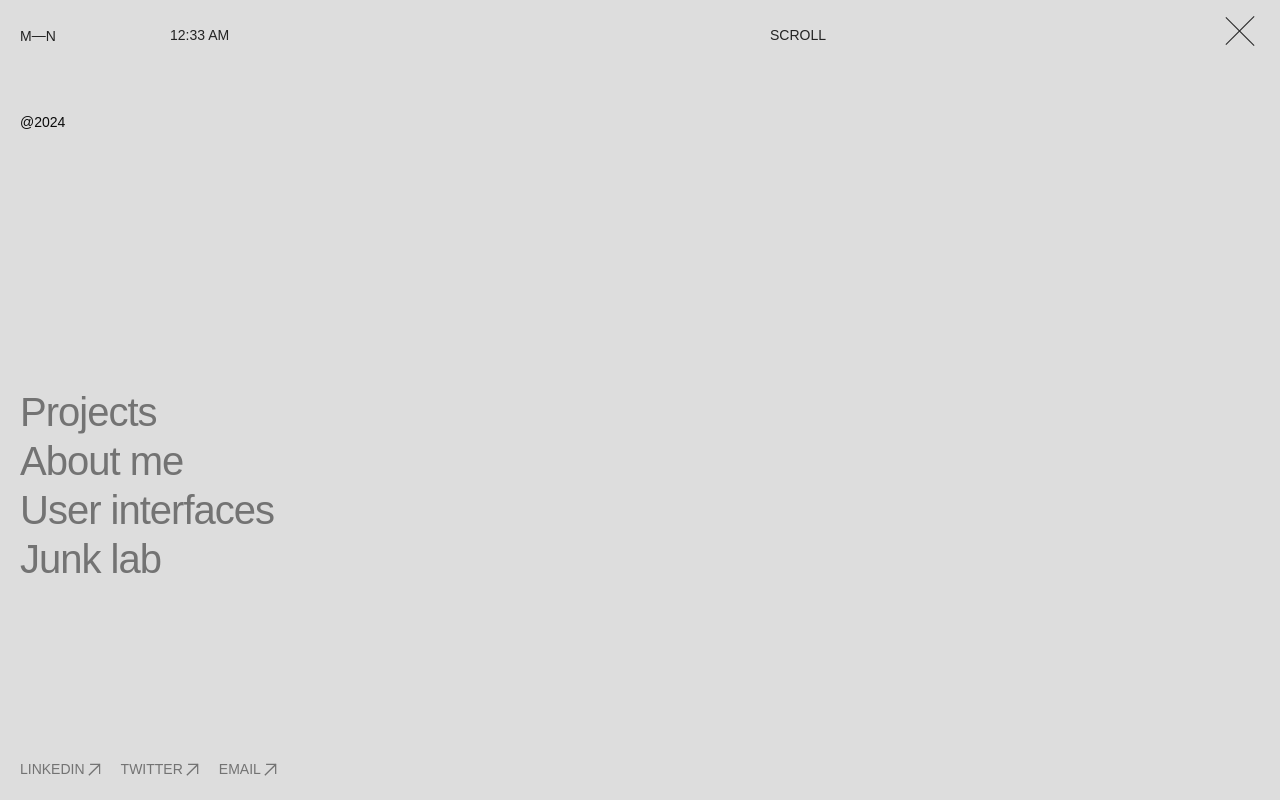
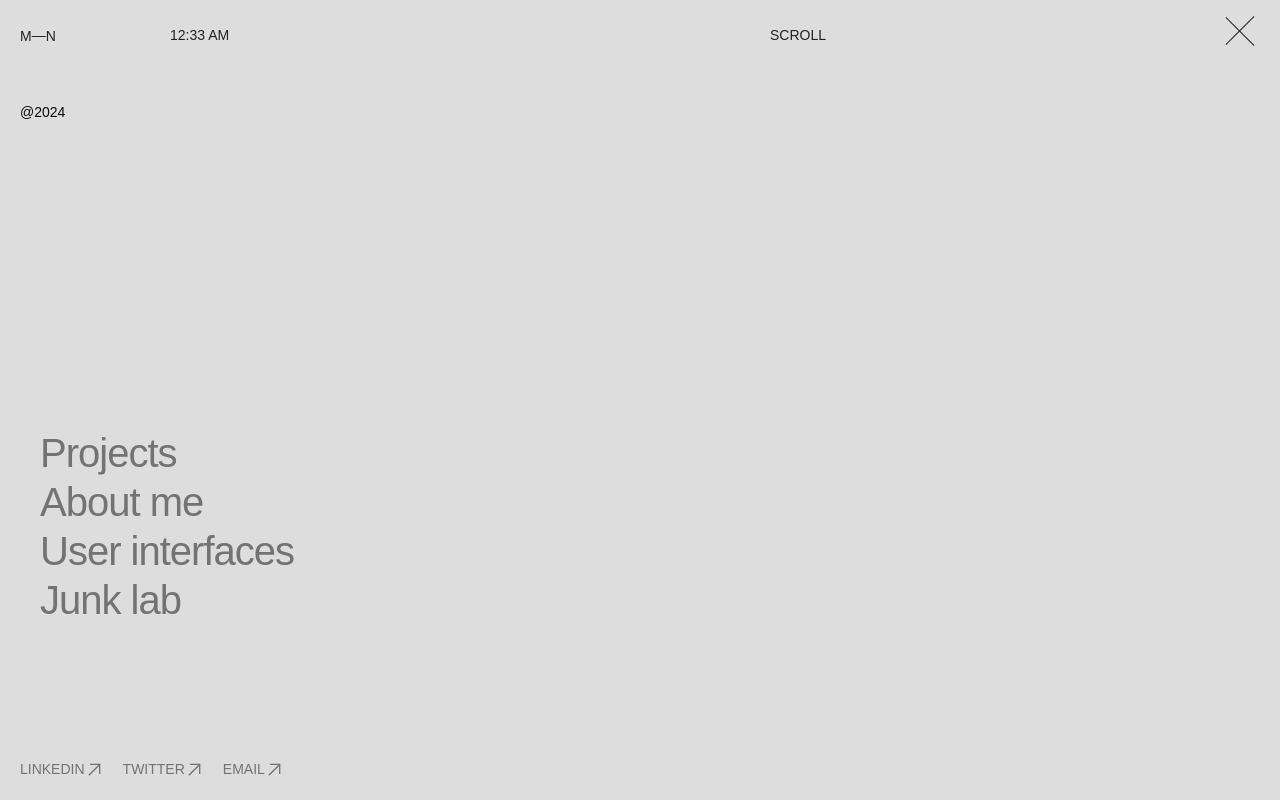
Before and after one commit to Nsude/portfolio, a React (Vite) app: page / in a window 1280 px wide. Both pictures are taken after a click on the button 1240 px from the left and 31 px from the top of the page. Built offline with nearby package versions, Linux system fonts and the light colour scheme; a web font is replaced by a local one.

Commit message:
braces for desktop menu implemented

```diff
--- /dev/null
+++ b/src/components/global/BracesHeaderText.tsx
@@ -0,0 +1,20 @@
+import React from 'react'
+
+interface Props {
+  text: string
+}
+
+const BracesHeaderText:React.FC<Props> = ({text}) => {
+  return (
+    <div className='group relative opacity-50 hover:opacity-100 transition-all duration-[600ms]'>
+      <span className='hidden lg:block text-[40px] opacity-0 absolute left-[-15px] top-[-8px] group-hover:left-0 group-hover:opacity-100 transition-all duration-[200ms]'>{'{'}</span>
+      <h2
+        className="text-[40px] leading-[1.1] tracking-tight lg:mx-5">
+        {text}
+      </h2>
+      <span className='hidden lg:block text-[40px] opacity-0 absolute right-[-15px] top-[-8px] group-hover:right-0 group-hover:opacity-100 transition-all duration-[200ms]'>{'}'}</span>
+    </div>
+  )
+}
+
+export default BracesHeaderText
--- a/src/components/global/BracesOnHover.tsx
+++ /dev/null
@@ -1,20 +0,0 @@
-
-import React, { PropsWithChildren } from 'react'
-
-const BracesOnHover:React.FC<PropsWithChildren> = ({children}) => {
-  return (
-    <div className="group relative inline-block">
-      <div className="relative">
-        {children}
-        <span className="absolute left-[-10px] top-1/2 transform -translate-y-1/2 opacity-0 group-hover:opacity-100">
-          {"{"}
-        </span>
-        <span className="absolute right-[-10px] top-1/2 transform -translate-y-1/2 opacity-0 group-hover:opacity-100">
-          {"}"}
-        </span>
-      </div>
-    </div>
-  )
-}
-
-export default BracesOnHover;
--- a/src/components/global/NavMenu.tsx
+++ b/src/components/global/NavMenu.tsx
@@ -4,6 +4,7 @@ import useCustomEffect from "../hooks/useCustomEffect";
 import gsap from 'gsap';
 import SocialLink from "./SocialLink";
 import slideup from "../utils/SlideUp";
+import BracesHeaderText from "./BracesHeaderText";
 
 const NavMenu = () => {
   const {open, pages, socialLinks} = useNavContext();
@@ -53,29 +54,29 @@ const NavMenu = () => {
   return (
     <div ref={container}
       className="text-base w-full h-[100vh] pointer-events-none text-myblack p-[20px] bg-myGray-100 fixed opacity-0 z-10">
-      <div ref={innerCon} className="grid grid-rows-8 h-[100%] w-full ">
+      <div ref={innerCon} className="grid grid-rows-9 h-[100%] w-full">
         <div ref={(el) => addElem(el)} className="row-start-2">
           <p>@{new Date().getFullYear()}</p>
         </div>
 
-        {/* ===== pAGE LINKS ===== */}
-        <div className="row-start-5">
+        {/* ===== PAGE LINKS ===== */}
+        <div className="row-start-6">
           {
             pages.map((page, i) => (
               <button ref={(el) => addElem(el)} key={i} className="mb-[5px] last:mb-[0] block">
-                <h2 className="text-[40px] opacity-50 leading-[1.1] tracking-tight" >{page.name}</h2>
+                <BracesHeaderText text={page.name} />
               </button>
             ))
           }
         </div>
 
         {/* ===== SOCIAL LINKS ===== */}
-        <div className="row-start-9 flex gap-[20px]">
+        <div className="row-start-10 flex gap-[20px]">
           {
             socialLinks.map((link, i) => (
-              <div ref={(el) => addElem(el)} key={i}>
+              <button ref={(el) => addElem(el)} key={i}>
                 <SocialLink title={link} trigger={open} iconSize={13} />
-              </div>
+              </button>
             ))
           }
         </div>
--- a/src/components/global/SocialLink.tsx
+++ b/src/components/global/SocialLink.tsx
@@ -1,5 +1,6 @@
-import React from 'react'
+import React, { useRef } from 'react'
 import LinkIcon from '../../assets/icons/LinkIcon';
+import gsap from 'gsap';
 
 interface Props {
   title: string,
@@ -8,12 +9,41 @@ interface Props {
 }
 
 const SocialLink:React.FC<Props> = ({title, trigger, iconSize}) => {
+  const iconRef = useRef(null);
+
+  const animateIcon = (mouseIn?: boolean) => {
+    const tl = gsap.timeline();
+    const duration = 0.6;
+
+    if (mouseIn) {
+      tl.to(iconRef.current, {
+        scale: .6,
+        duration,
+        transformOrigin: "bottom center"
+      })
+    } else {
+      tl.to(iconRef.current, {
+        scale: 1,
+        duration,
+        transformOrigin: "bottom center"
+      })
+    }
+  }
 
   return (
-    <button className='opacity-50 flex gap-[3px] items-center'>
+    <div
+      onMouseEnter={() => animateIcon(true)}
+      onMouseLeave={() => animateIcon()}
+      onFocus={() => animateIcon(true)}
+      onBlur={() => animateIcon()}
+      className='relative after:content[""] after:h-[1.5px] after:absolute after:w-0 transition-opacity duration-[600ms] after:left-0 after:bottom-[0] after:bg-myblack hover:after:w-full after:transition-all after:duration-[600ms] hover:opacity-100 opacity-50 flex gap-[1px] items-center'>
       <p className='uppercase'>{title}</p>
-      <LinkIcon trigger={trigger} size={iconSize} />
-    </button>
+      <div className='overflow-hidden p-[2px]'>
+        <div ref={iconRef}>
+          <LinkIcon trigger={trigger} size={iconSize} />
+        </div>
+      </div>
+    </div>
   )
 }
 
```
